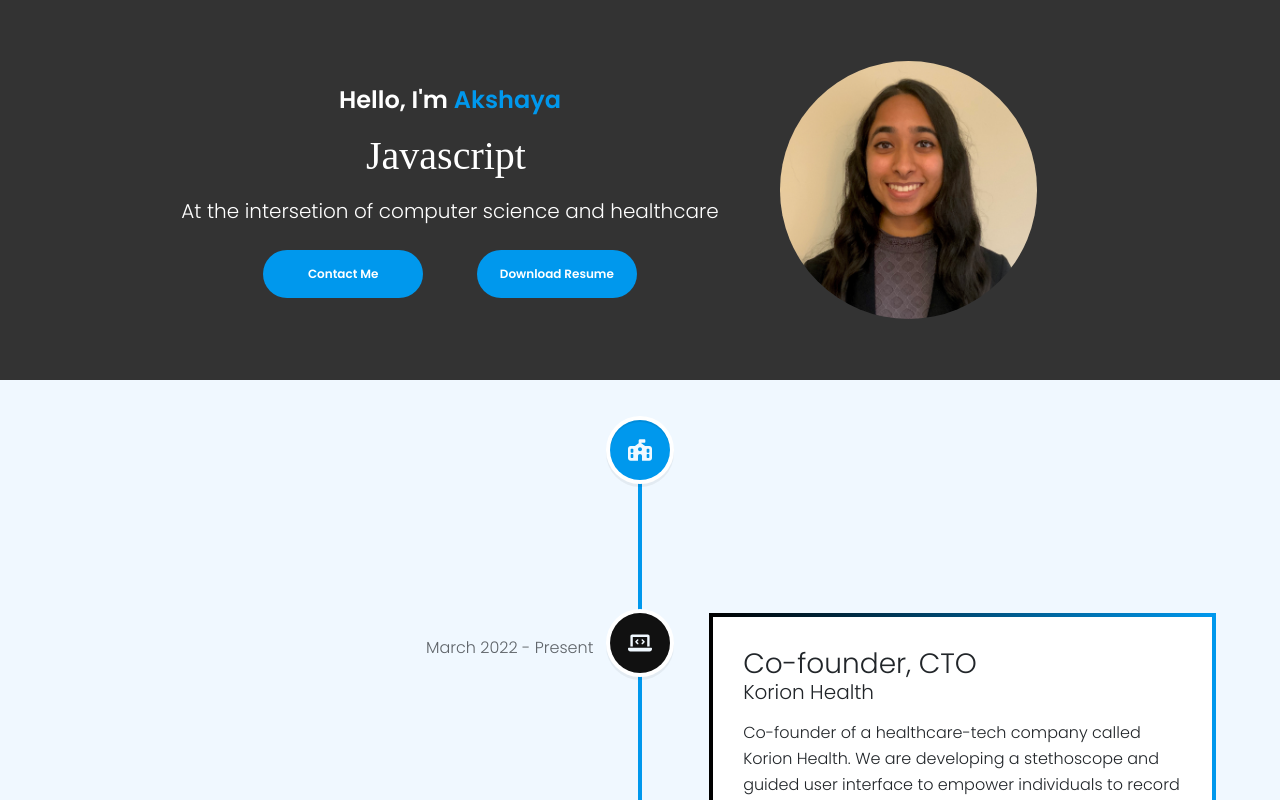
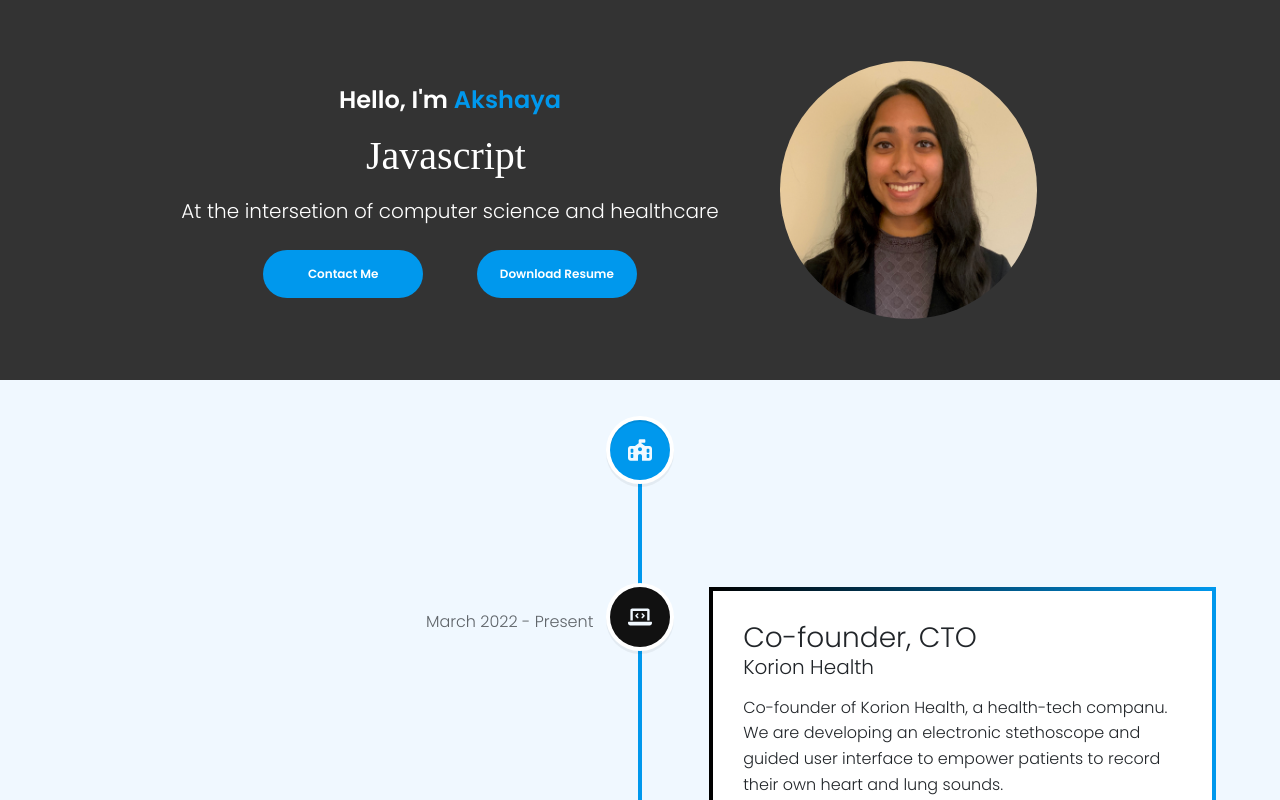
Before and after one commit to kshayand/PortfolioWebsite, a React (Create React App) app: page / in a window 1280 px wide. Shown: the top 800 px of the page. Built offline with nearby package versions, Linux system fonts and the light colour scheme; a web font is replaced by a local one.

Commit message:
Update data.js

```diff
--- a/src/data.js
+++ b/src/data.js
@@ -5,9 +5,9 @@ let timelineElements = [
         id:1,
         title: "Masters Student",
         location: "University of Maryland College Park",
-        description: "First year student in the UMD Machine Learning Masters Program.",
+        description: "Masters in Machine Learning. GPA: 3.97",
         skillIcons: [],
-        date: "September 2022 - Present",
+        date: "September 2022 - December 2023",
         icon: "school"
 
     },
@@ -15,7 +15,7 @@ let timelineElements = [
         id:2,
         title: "Co-founder, CTO",
         location: "Korion Health",
-        description: "Co-founder of a healthcare-tech company called Korion Health. We are developing a stethoscope and guided user interface to empower individuals to record their own heart and lung sounds.",
+        description: "Co-founder of Korion Health, a health-tech companu. We are developing an electronic stethoscope and guided user interface to empower patients to record their own heart and lung sounds.",
         link : <a href = "https://www.korionhealth.com/" target="_blank" rel="noopener noreferrer">Check us out<br /></a>,
         skillIcons: [SVGicon.html5, SVGicon.js, SVGicon.react],
         date: "March 2022 - Present",
@@ -26,7 +26,7 @@ let timelineElements = [
         id:3,
         title: "Independent Contractor",
         location: "5Metis",
-        description: "Automating data processing pipelines.",
+        description: "Automated data processing pipelines.",
         skillIcons: [SVGicon.python],
         date: "March 2022 - Present",
         icon: "work"
```
